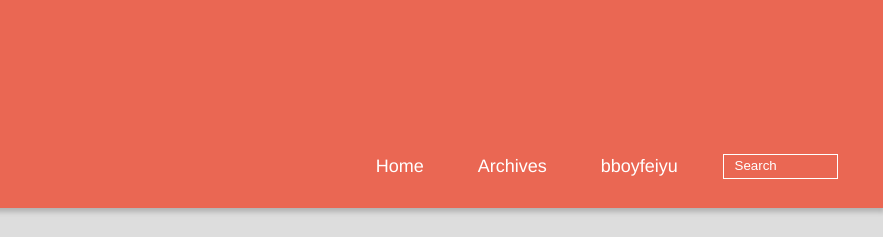
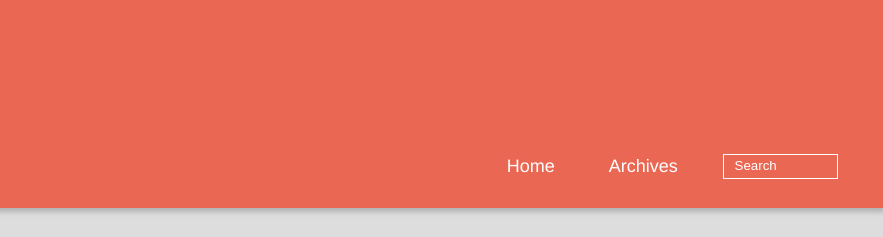
Before and after one commit to hehonghui/bboyfeiyu.github.io, a plain HTML site: page index.html in a window 1280 px wide. Shown: the top 237 px of the page, 397-1280 px from the left. Drawn offline with Linux system fonts and the light colour scheme.

Commit message:
Site updated: 2015-02-12 13:25:15

```diff
--- a/index.html
+++ b/index.html
@@ -45,8 +45,6 @@
 						<li><a href="/">Home</a></li>
 
 						<li><a href="/archives">Archives</a></li>
-
-            <li><a href="https://github.com/bboyfeiyu" target="_blank">bboyfeiyu</a></li>
 
 					<li>
 
```
